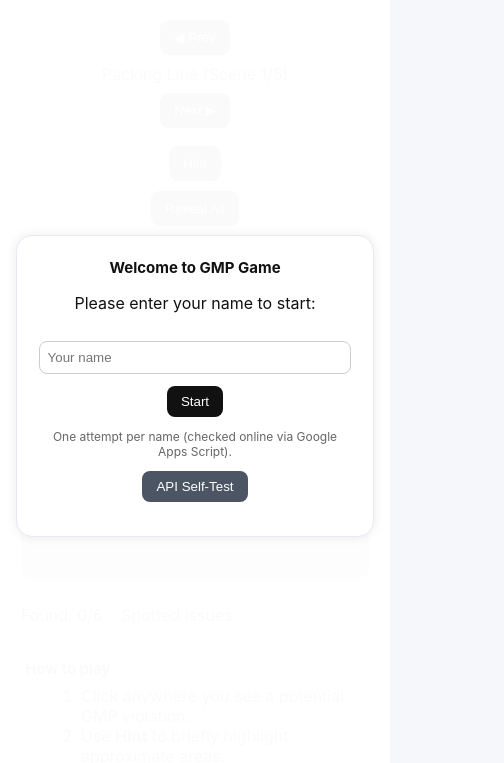
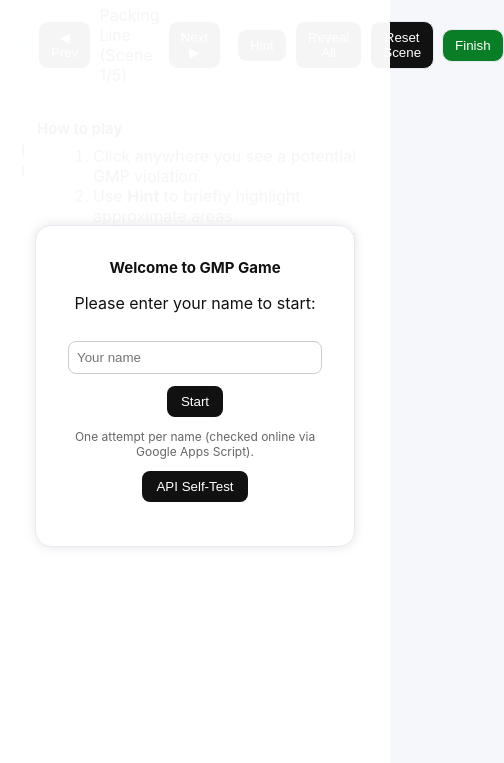
Before and after one commit to qualityweek/gmp, a plain HTML site: page index.html in a window 390 px wide. Shown: the part 36-799 px from the top of the page, 504 px wide, since content can reach past the window. Drawn offline with Linux system fonts and the light colour scheme.

Commit message:
Remove mobile layout styles from style.css

```diff
--- a/style.css
+++ b/style.css
@@ -24,22 +24,3 @@
 .login-box .hint{font-size:12px;color:#666}
 .hint-ring{position:absolute;border:2px dashed #ff6d00;border-radius:999px;pointer-events:none;opacity:0;transition:opacity .2s}
 .reveal-dot{position:absolute;border:2px solid #ff006e;border-radius:999px;pointer-events:none}
-
-
-/* === MOBILE LAYOUT (Injected) === */
-:root { --pad: 12px; }
-header { position: sticky; top: 0; background: #fff; border-bottom: 1px solid #e5e9f2; padding: 8px var(--pad); z-index: 10; }
-.controls { display: flex; flex-direction: column; gap: 8px; }
-.control-row { display: flex; gap: 8px; align-items: center; flex-wrap: wrap; }
-.sceneTitle { min-width: 120px; text-align: center; }
-button { padding: 10px 14px; border: 1px solid #e5e9f2; border-radius: 10px; background: #111; color: #fff; cursor: pointer; }
-button.primary { background: #0a7d27; }
-button.secondary { background: #4b5563; }
-main { display: grid; grid-template-columns: 1fr; gap: 12px; padding: var(--pad); }
-.card { background: #fff; border: 1px solid #e5e9f2; border-radius: 16px; padding: 8px; }
-.canvas-wrap { display: flex; justify-content: center; align-items: center; }
-#stage { width: 100%; max-width: 100%; height: auto; border-radius: 12px; touch-action: none; }
-.overlay{position:fixed;inset:0;background:rgba(255,255,255,0.98);display:flex;justify-content:center;align-items:center;z-index:999}
-.login-box{background:#fff;border:1px solid #e5e9f2;border-radius:16px;padding:22px;text-align:center;max-width:92vw;width:360px;box-shadow:0 0 12px rgba(0,0,0,0.08)}
-.missed{max-height:240px;overflow:auto;margin-top:8px}
-@media (min-width: 980px){ main { grid-template-columns: minmax(0,1fr) 360px; } }
```
